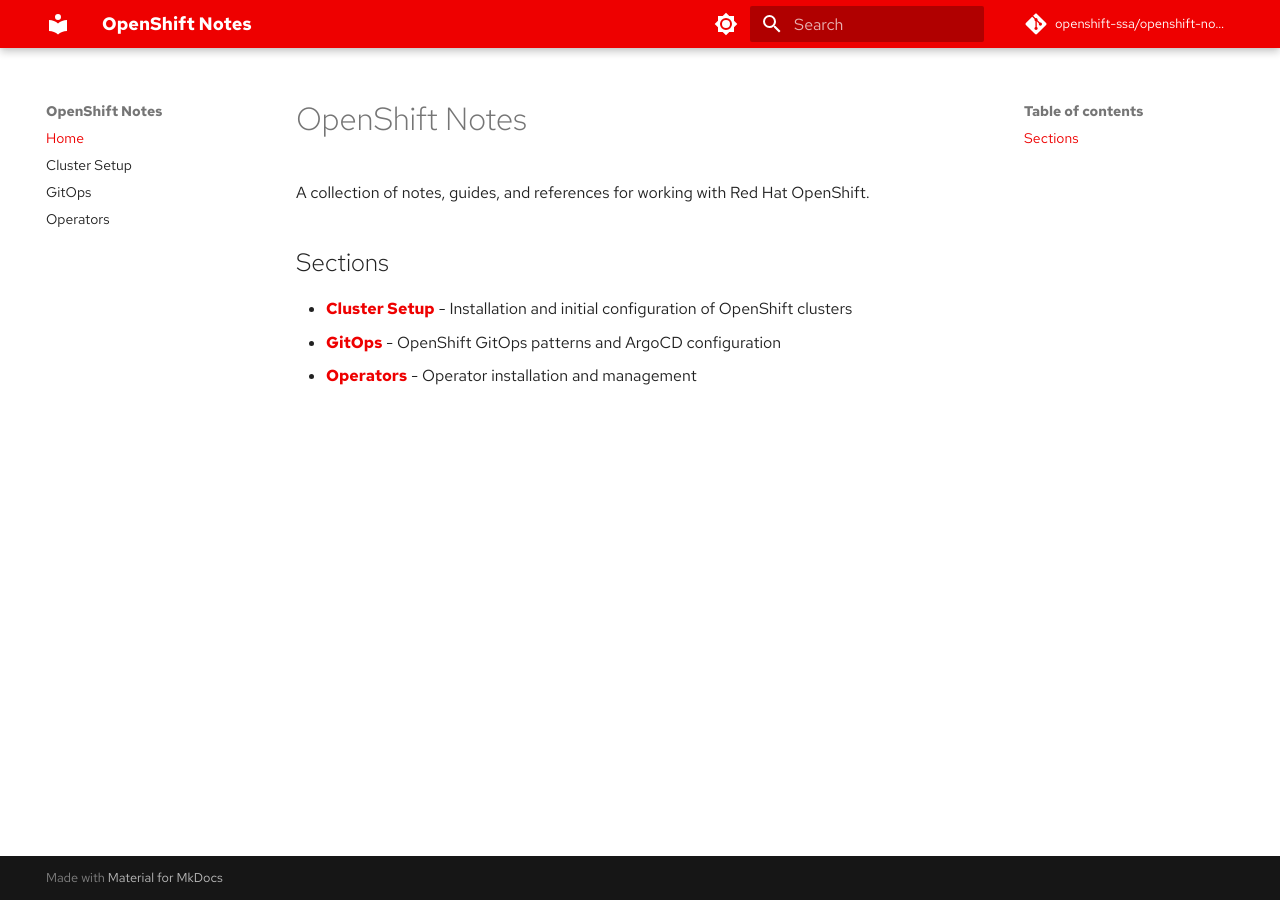
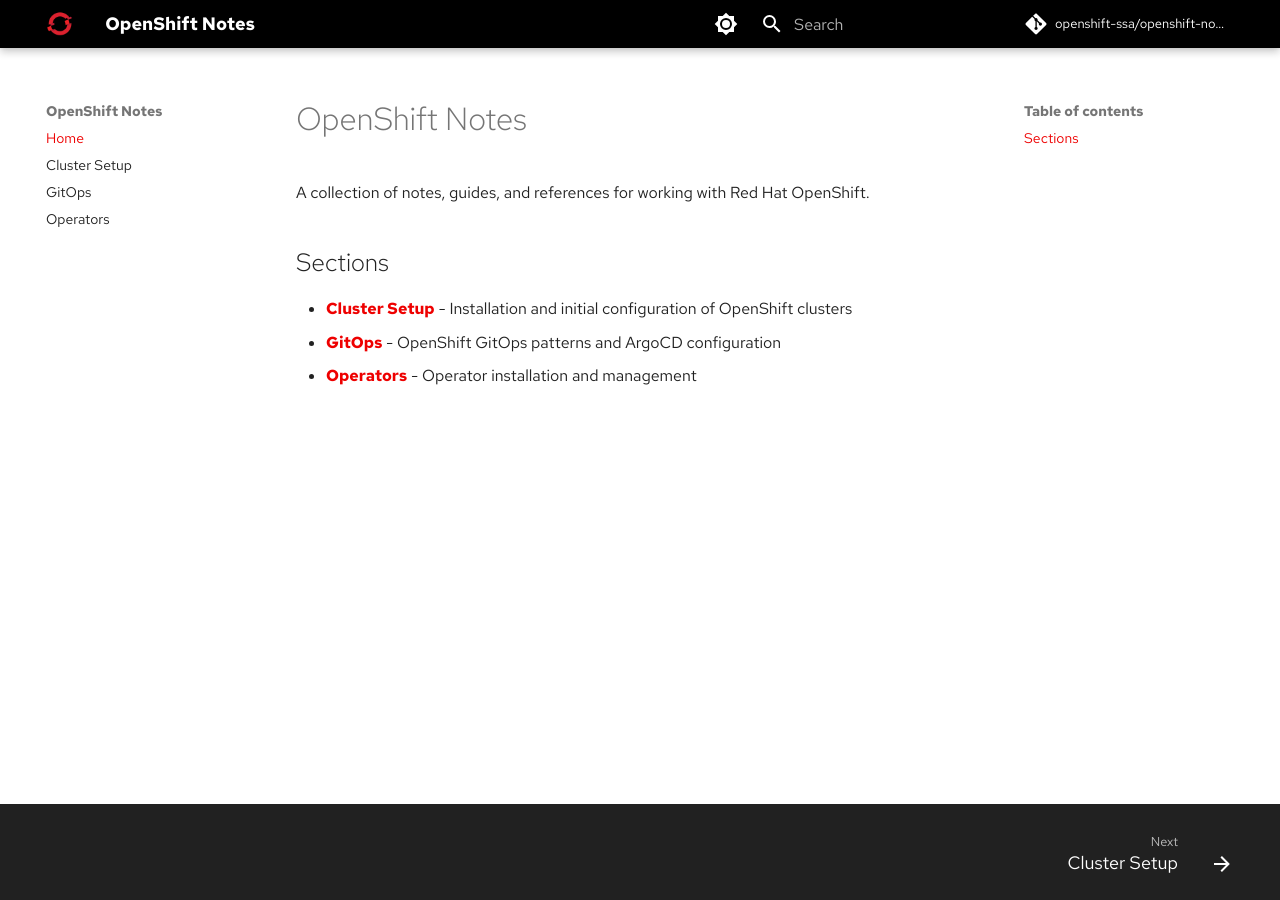
Before and after one commit to openshift-ssa/openshift-notes, an MkDocs documentation site: the page built from docs/index.md, in a window 1280 px wide. Built offline with MkDocs 1.6.1 and Material for MkDocs 9.7.7, drawn with Linux system fonts in a browser that asks for light colours; some web fonts are replaced; comment, search, counter and statistics services are not loaded.

Commit message:
styles are good.

```diff
--- a/docs/stylesheets/extra.css
+++ b/docs/stylesheets/extra.css
@@ -1,14 +1,16 @@
 :root,
 [data-md-color-scheme="default"] {
-  --md-primary-fg-color: #EE0000;
-  --md-primary-fg-color--light: #FF4D4D;
-  --md-primary-fg-color--dark: #A30000;
-  --md-accent-fg-color: #A30000;
+  --md-primary-fg-color: #000000;
+  --md-primary-fg-color--light: #333333;
+  --md-primary-fg-color--dark: #000000;
+  --md-accent-fg-color: #EE0000;
+  --md-typeset-a-color: #EE0000;
 }
 
 [data-md-color-scheme="slate"] {
-  --md-primary-fg-color: #EE0000;
-  --md-primary-fg-color--light: #FF4D4D;
-  --md-primary-fg-color--dark: #A30000;
-  --md-accent-fg-color: #FF4D4D;
+  --md-primary-fg-color: #000000;
+  --md-primary-fg-color--light: #333333;
+  --md-primary-fg-color--dark: #000000;
+  --md-accent-fg-color: #EE0000;
+  --md-typeset-a-color: #EE0000;
 }
--- a/mkdocs.yaml
+++ b/mkdocs.yaml
@@ -7,6 +7,9 @@
 
 theme:
   name: material
+  custom_dir: overrides
+  logo: assets/openshift-logo.svg
+  favicon: assets/openshift-logo.svg
   font:
     text: Red Hat Text
     code: Red Hat Mono
--- /dev/null
+++ b/overrides/partials/footer.html
@@ -0,0 +1,32 @@
+{% block footer %}
+<footer class="md-footer">
+  {% if page.previous_page or page.next_page %}
+  <nav class="md-footer__inner md-grid" aria-label="{{ lang.t('footer') }}">
+    {% if page.previous_page %}
+    <a href="{{ page.previous_page.url | url }}" class="md-footer__link md-footer__link--prev">
+      <div class="md-footer__button md-icon">
+        {% set icon = config.theme.icon.previous or "material/arrow-left" %}
+        {% include ".icons/" ~ icon ~ ".svg" %}
+      </div>
+      <div class="md-footer__title">
+        <span class="md-footer__direction">{{ lang.t("footer.previous") }}</span>
+        <div class="md-ellipsis">{{ page.previous_page.title }}</div>
+      </div>
+    </a>
+    {% endif %}
+    {% if page.next_page %}
+    <a href="{{ page.next_page.url | url }}" class="md-footer__link md-footer__link--next">
+      <div class="md-footer__title">
+        <span class="md-footer__direction">{{ lang.t("footer.next") }}</span>
+        <div class="md-ellipsis">{{ page.next_page.title }}</div>
+      </div>
+      <div class="md-footer__button md-icon">
+        {% set icon = config.theme.icon.next or "material/arrow-right" %}
+        {% include ".icons/" ~ icon ~ ".svg" %}
+      </div>
+    </a>
+    {% endif %}
+  </nav>
+  {% endif %}
+</footer>
+{% endblock %}
```
Also changed, not shown: docs/assets/openshift-logo.svg (added).
